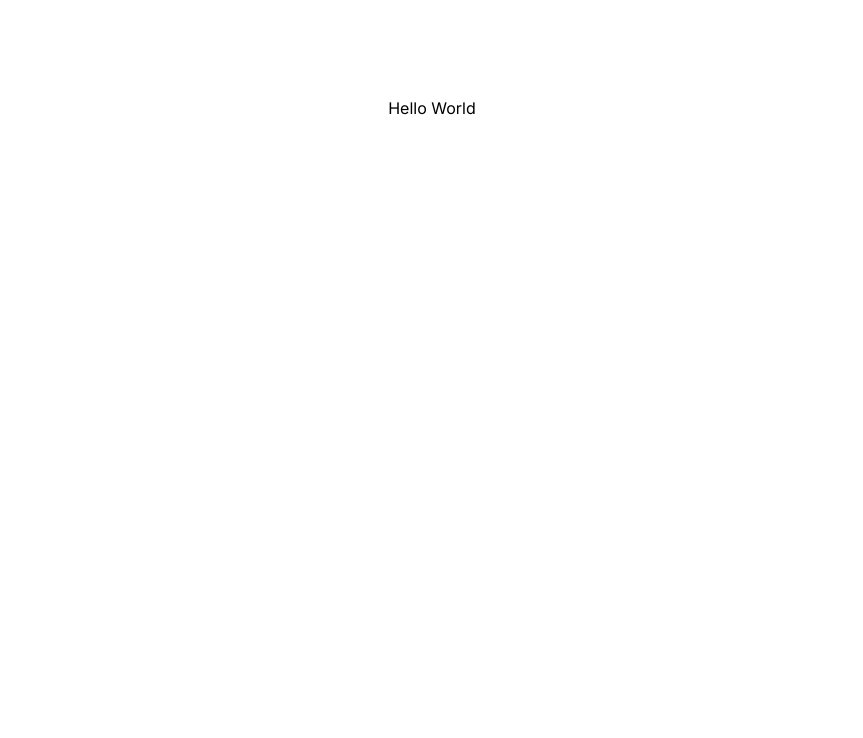
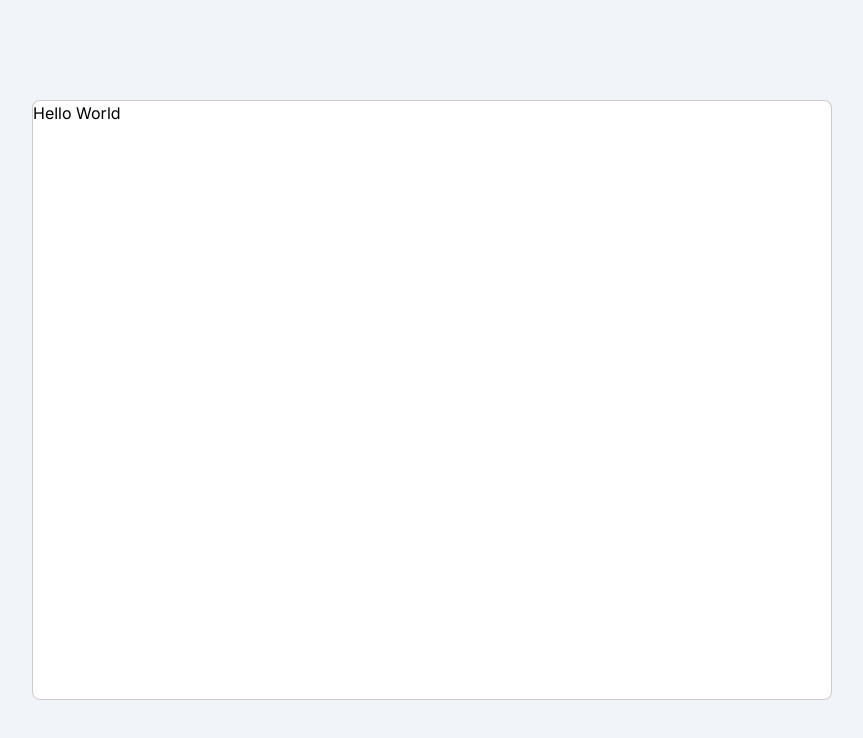
Before and after one commit to williamalowe/xpense, a Next.js app: page / in a window 1280 px wide. Shown: the top 738 px of the page, without its empty margins (208-1071 px from the left). Built offline with nearby package versions, Linux system fonts and the light colour scheme.

Commit message:
feat: add container component

```diff
--- a/src/app/layout.tsx
+++ b/src/app/layout.tsx
@@ -16,7 +16,7 @@ export default function RootLayout({
 }>) {
   return (
     <html lang="en">
-      <body className={`${inter.className}`}>{children}</body>
+      <body className={`${inter.className} bg-slate-100`}>{children}</body>
     </html>
   );
 }
--- a/src/app/page.tsx
+++ b/src/app/page.tsx
@@ -1,7 +1,11 @@
+import Container from "@/components/container"
+
 export default function Home() {
   return (
-    <main className="flex min-h-screen flex-col items-center justify-between p-24">
-      <h1>Hello World</h1>
+    <main className="flex min-h-screen items-center justify-center">
+      <Container>
+        <h1>Hello World</h1>
+      </Container>
     </main>
   );
 }
--- /dev/null
+++ b/src/components/container.tsx
@@ -0,0 +1,9 @@
+export default function Container({ children }: {
+  children: React.ReactNode,
+}) {
+  return (
+    <div className="w-[800px] h-[600px] bg-white rounded-lg border border-black/20">
+      {children}
+    </div>
+  )
+}
```
